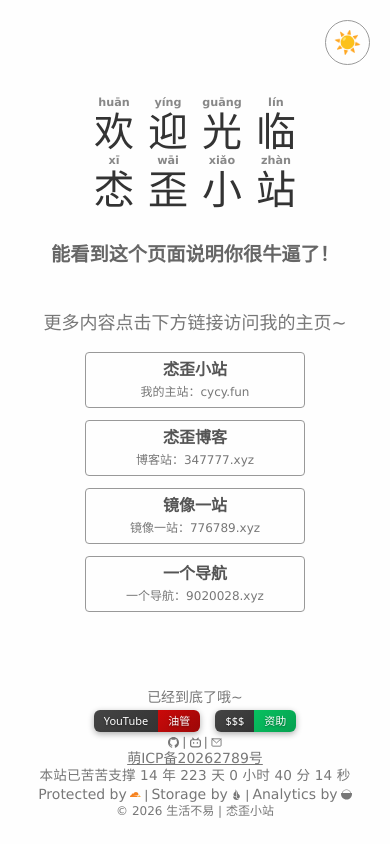
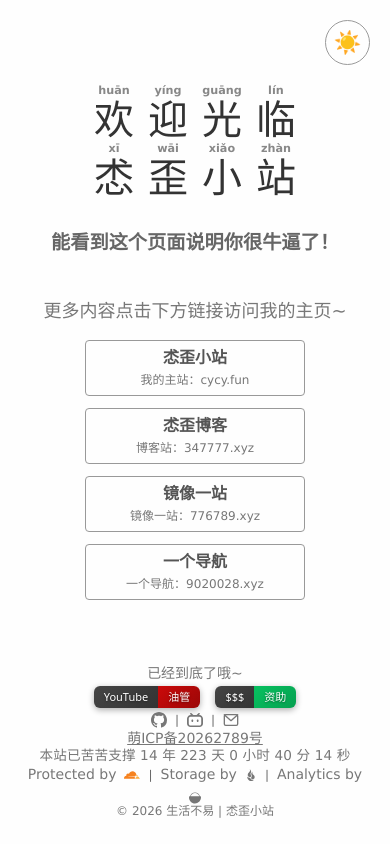
Before and after one commit to xoxx/xoxx.github.io, a plain HTML site: page index.html in a window 390 px wide. Drawn offline with Linux system fonts and the light colour scheme.

Commit message:
Update index.html

```diff
--- a/index.html
+++ b/index.html
@@ -336,16 +336,7 @@
 }
 */
 
-/* 超小屏手机进一步压缩尺寸 */
-@media (max-width: 420px) {
-  .footer-links {
-    gap: 0.2rem;
-  }
-  .footer-links svg {
-    width: 11px !important;
-    height: 11px !important;
-  }
-}
+
 
 /* 双色调徽章样式（YouTube/资助按钮） */
 .badge-dual {
@@ -526,19 +517,19 @@
 		<!-- GitHub、B站、邮箱链接 -->
 		<p class="custom-footer-text footer-links">
 			<a href="https://github.com/oxn/" target="_blank" rel="noopener noreferrer" title="GitHub">
-				<svg width="17" height="17" viewBox="0 0 16 16" fill="currentColor">
+				<svg width="16" height="16" viewBox="0 0 16 16" fill="currentColor">
 					<path fill-rule="evenodd" d="M8 0C3.58 0 0 3.58 0 8c0 3.54 2.29 6.53 5.47 7.59.4.07.55-.17.55-.38 0-.19-.01-.82-.01-1.49-2.01.37-2.53-.49-2.69-.94-.09-.23-.48-.94-.82-1.13-.28-.15-.68-.52-.01-.53.63-.01 1.08.58 1.23.82.72 1.21 1.87.87 2.33.66.07-.52.28-.87.51-1.07-1.78-.2-3.64-.89-3.64-3.95 0-.87.31-1.59.82-2.15-.08-.2-.36-1.02.08-2.12 0 0 .67-.21 2.2.82.64-.18 1.32-.27 2-.27.68 0 1.36.09 2 .27 1.53-1.04 2.2-.82 2.2-.82.44 1.1.16 1.92.08 2.12.51.56.82 1.27.82 2.15 0 3.07-1.87 3.75-3.65 3.95.29.25.54.73.54 1.48 0 1.07-.01 1.93-.01 2.2 0 .21.15.46.55.38A8.013 8.013 0 0016 8c0-4.42-3.58-8-8-8z"></path>
 				</svg>
 			</a>
 			<span class="sep">|</span>
 			<a href="https://space.bilibili.com/3707012544202886" target="_blank" rel="noopener noreferrer" title="Bilibili">
-				<svg width="17" height="17" viewBox="0 0 24 24" fill="currentColor" xmlns="http://www.w3.org/2000/svg">
+				<svg width="16" height="16" viewBox="0 0 24 24" fill="currentColor" xmlns="http://www.w3.org/2000/svg">
 					<path d="M17.813 4.653h.854c1.51.054 2.769.578 3.773 1.574 1.004.995 1.524 2.249 1.56 3.76v7.36c-.036 1.51-.556 2.769-1.56 3.773s-2.262 1.524-3.773 1.56H5.333c-1.51-.036-2.769-.556-3.773-1.56S.036 18.858 0 17.347v-7.36c.036-1.511.556-2.765 1.56-3.76 1.004-.996 2.262-1.52 3.773-1.574h.774l-1.174-1.12a1.234 1.234 0 0 1-.373-.906c0-.356.124-.658.373-.907l.027-.027c.267-.249.573-.373.92-.373.347 0 .653.124.92.373L9.653 4.44c.071.071.134.142.187.213h4.267a.836.836 0 0 1 .16-.213l2.853-2.747c.267-.249.573-.373.92-.373.347 0 .662.151.929.4.267.249.391.551.391.907 0 .355-.124.657-.373.906zM5.333 7.24c-.746.018-1.373.276-1.88.773-.506.498-.769 1.13-.786 1.894v7.52c.017.764.28 1.395.786 1.893.507.498 1.134.756 1.88.773h13.334c.746-.017 1.373-.275 1.88-.773.506-.498.769-1.129.786-1.893v-7.52c-.017-.765-.28-1.396-.786-1.894-.507-.497-1.134-.755-1.88-.773zM8 11.107c.373 0 .684.124.933.373.25.249.383.569.4.96v1.173c-.017.391-.15.711-.4.96-.249.25-.56.374-.933.374s-.684-.125-.933-.374c-.25-.249-.383-.569-.4-.96V12.44c0-.373.129-.689.386-.947.258-.257.574-.386.947-.386zm8 0c.373 0 .684.124.933.373.25.249.383.569.4.96v1.173c-.017.391-.15.711-.4.96-.249.25-.56.374-.933.374s-.684-.125-.933-.374c-.25-.249-.383-.569-.4-.96V12.44c.017-.391.15-.711.4-.96.249-.249.56-.373.933-.373Z"></path>
 				</svg>
 			</a>
 			<span class="sep">|</span>
 			<a href="mailto:aszx@qq.com" title="发送邮件">
-				<svg width="17" height="17" viewBox="0 0 24 24" fill="none" stroke="currentColor" stroke-width="2" stroke-linecap="round" stroke-linejoin="round">
+				<svg width="16" height="16" viewBox="0 0 24 24" fill="none" stroke="currentColor" stroke-width="2" stroke-linecap="round" stroke-linejoin="round">
 					<rect x="2" y="4" width="20" height="16" rx="2"></rect>
 					<path d="M22 4L12 13 2 4"></path>
 				</svg>
```
